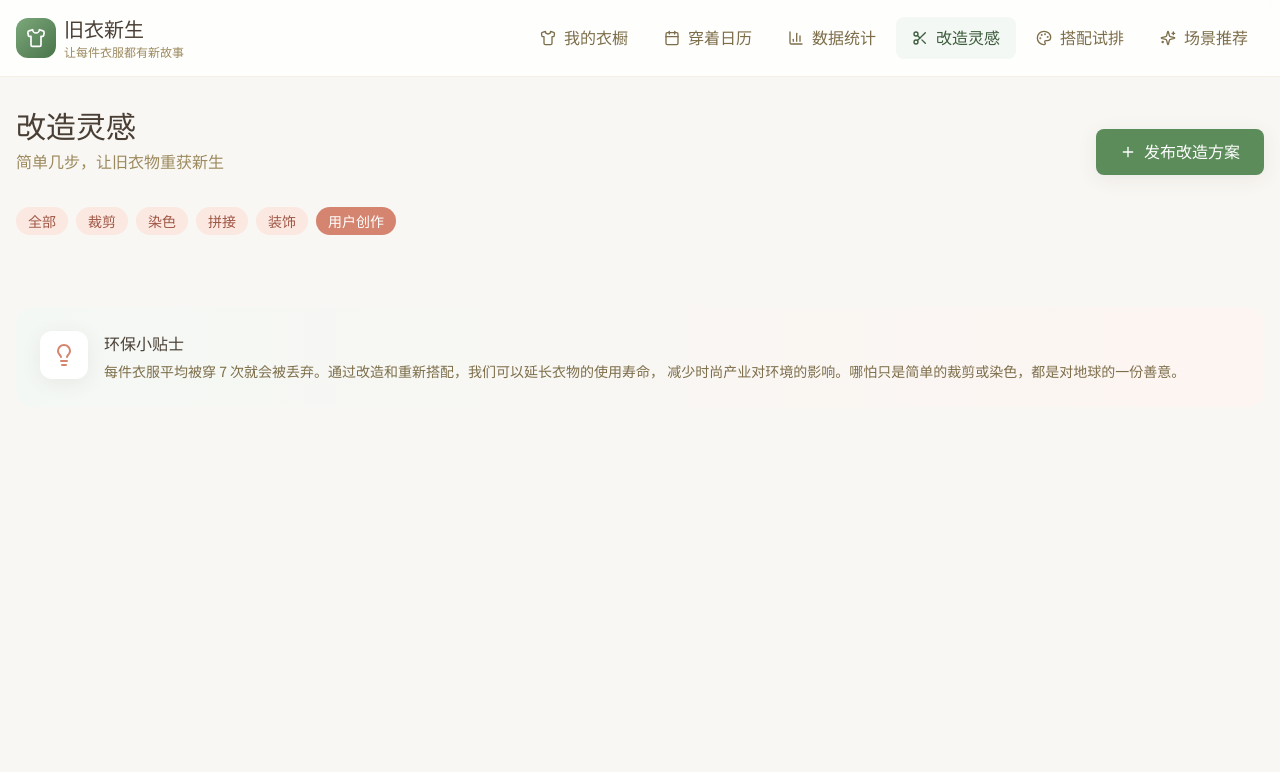
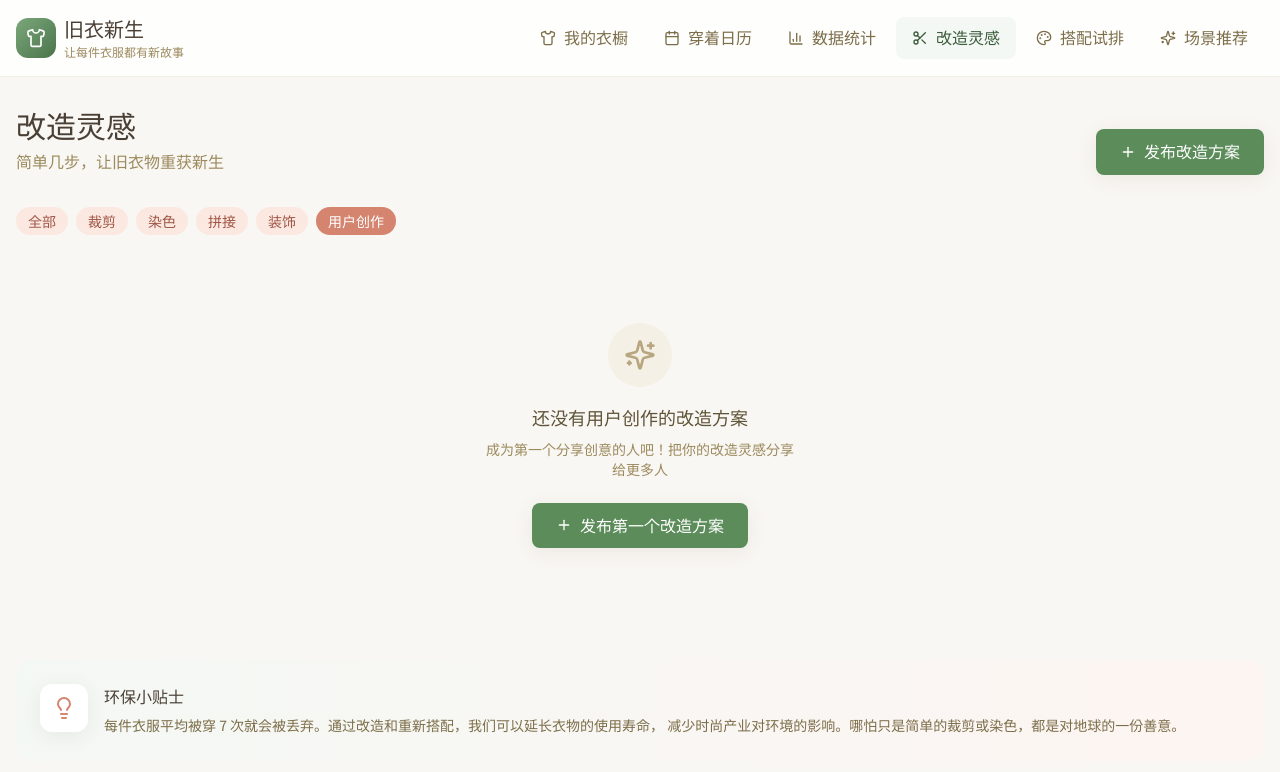
Before and after one commit to ZhangQiJin/zqj-45, a React (Vite) app: page /transform in a window 1280 px wide. Both pictures are taken after a click on the button "用户创作". Shown: the top 772 px of the page. Built offline with nearby package versions, Linux system fonts and the light colour scheme.

Commit message:
.1616702715464857:a7c369359620099730ad7145a74dc01f_6a2516fdfd115e6b9daf88a8.6a252a86fd115e6b9daf8b8a.6a252a86762cd209c1daa83f:Trae CN.T(2026/6/7 16:23:34)

```diff
--- a/src/components/Empty.tsx
+++ b/src/components/Empty.tsx
@@ -1,8 +1,35 @@
-import { cn } from '@/lib/utils'
+import { ReactNode } from 'react';
+import { cn } from '@/lib/utils';
 
-// Empty component
-export default function Empty() {
+interface EmptyProps {
+  icon?: ReactNode;
+  title?: string;
+  description?: string;
+  action?: ReactNode;
+  className?: string;
+}
+
+export default function Empty({
+  icon,
+  title = '暂无数据',
+  description,
+  action,
+  className,
+}: EmptyProps) {
   return (
-    <div className={cn('flex h-full items-center justify-center')}>Empty</div>
-  )
+    <div className={cn('flex flex-col items-center justify-center py-16', className)}>
+      {icon && (
+        <div className="w-16 h-16 rounded-full bg-earth-100 flex items-center justify-center mb-4">
+          <div className="text-earth-400">{icon}</div>
+        </div>
+      )}
+      <h3 className="text-lg font-medium text-earth-700 mb-2">{title}</h3>
+      {description && (
+        <p className="text-sm text-earth-500 text-center max-w-xs mb-6">
+          {description}
+        </p>
+      )}
+      {action && <div>{action}</div>}
+    </div>
+  );
 }
--- a/src/pages/Transform.tsx
+++ b/src/pages/Transform.tsx
@@ -1,10 +1,11 @@
 import { useState, useMemo } from 'react';
-import { Lightbulb, Plus } from 'lucide-react';
+import { Lightbulb, Plus, Sparkles } from 'lucide-react';
 import { useNavigate } from 'react-router-dom';
 import { TransformCategory, TRANSFORM_CATEGORY_LABELS } from '@/types';
 import { transformTemplates } from '@/data/transforms';
 import TransformCard from '@/components/TransformCard';
 import CategoryTag from '@/components/CategoryTag';
+import Empty from '@/components/Empty';
 import { useStore } from '@/store/useStore';
 
 const categories: (TransformCategory | 'all')[] = [
@@ -69,11 +70,34 @@ export default function Transform() {
           ))}
         </div>
 
-        <div className="grid grid-cols-1 sm:grid-cols-2 lg:grid-cols-3 xl:grid-cols-4 gap-5">
-          {filteredTemplates.map((template) => (
-            <TransformCard key={template.id} template={template} />
-          ))}
-        </div>
+        {filteredTemplates.length > 0 ? (
+          <div className="grid grid-cols-1 sm:grid-cols-2 lg:grid-cols-3 xl:grid-cols-4 gap-5">
+            {filteredTemplates.map((template) => (
+              <TransformCard key={template.id} template={template} />
+            ))}
+          </div>
+        ) : activeCategory === 'user' ? (
+          <Empty
+            icon={<Sparkles className="w-8 h-8" />}
+            title="还没有用户创作的改造方案"
+            description="成为第一个分享创意的人吧！把你的改造灵感分享给更多人"
+            action={
+              <button
+                onClick={() => navigate('/transform/create')}
+                className="btn-primary flex items-center gap-2"
+              >
+                <Plus className="w-4 h-4" />
+                发布第一个改造方案
+              </button>
+            }
+          />
+        ) : (
+          <Empty
+            icon={<Lightbulb className="w-8 h-8" />}
+            title="该分类下暂无方案"
+            description="换个分类看看，或者发布你自己的改造方案吧"
+          />
+        )}
 
         <div className="mt-12 p-6 bg-gradient-to-r from-sage-50 to-terracotta-50 rounded-2xl">
           <div className="flex items-start gap-4">
```
